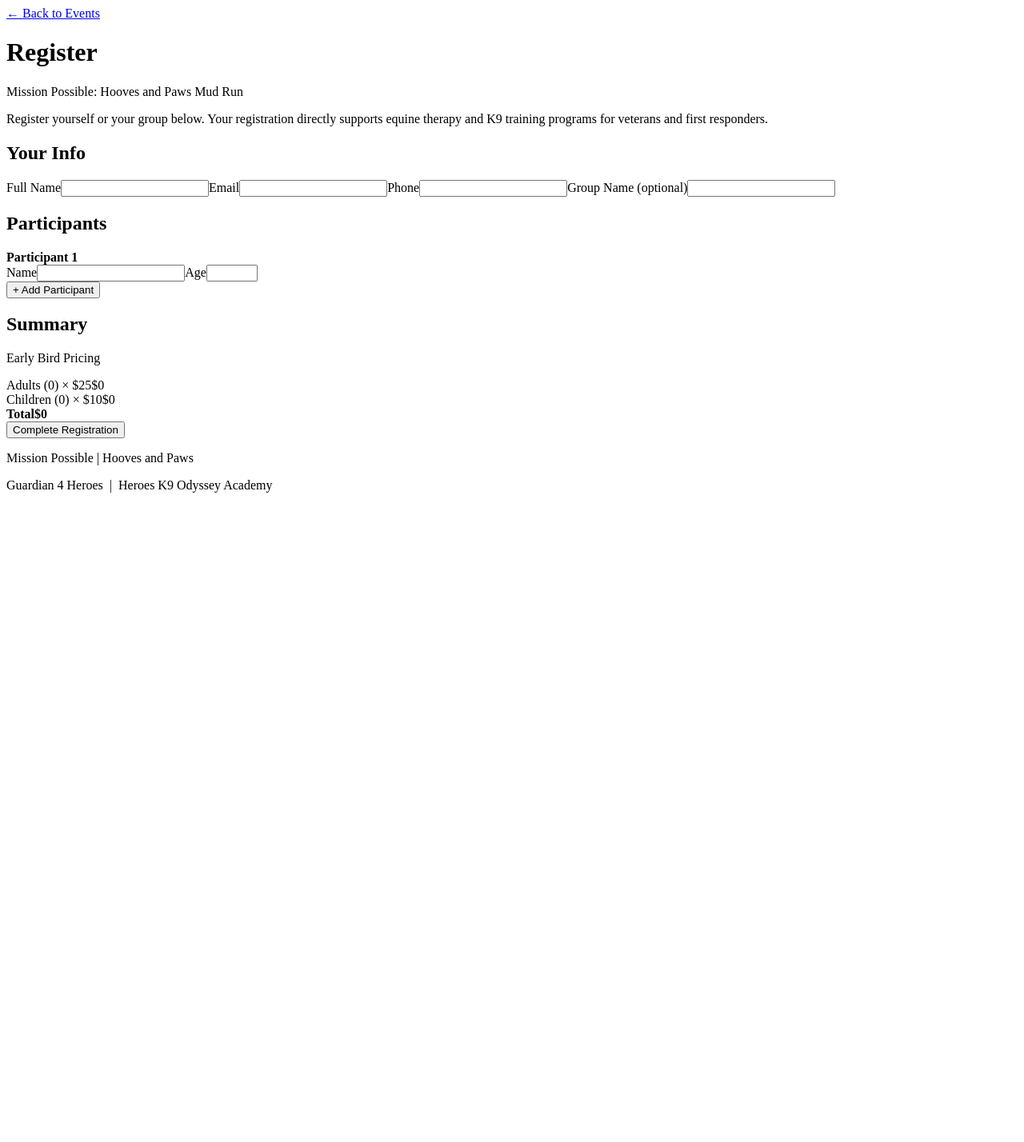
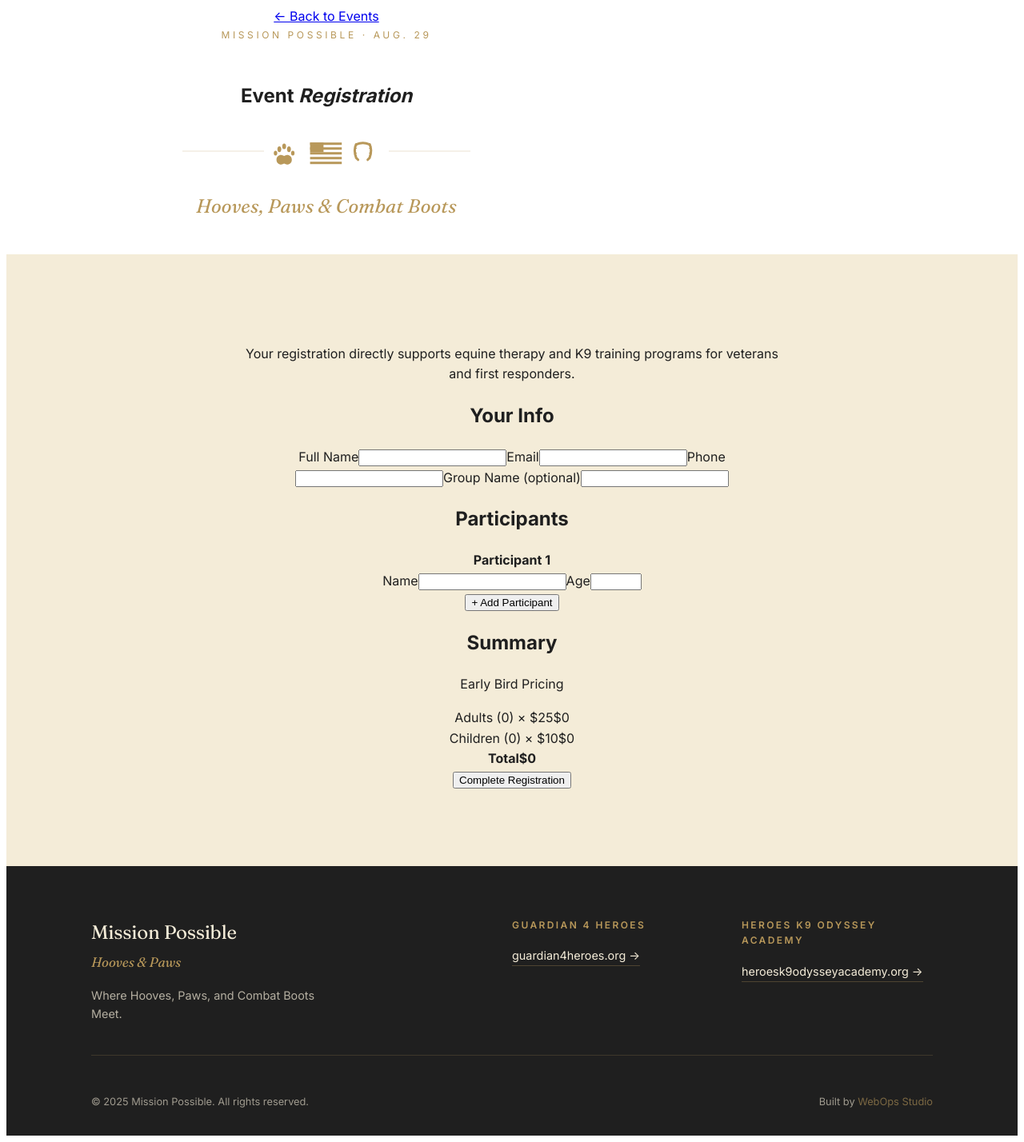
Before and after one commit to craigwitac35/Mission-Possible-, a Next.js app: page /register in a window 1280 px wide. Shown: the whole page at 80% size. Before the commit the page ends 800 px from the top, so only its background shows below. Built offline with nearby package versions, Linux system fonts and the light colour scheme; no server answers.

Commit message:
Refactor RegisterPage layout and styling

```diff
--- a/pages/register.tsx
+++ b/pages/register.tsx
@@ -1,5 +1,6 @@
 import Head from 'next/head';
 import Link from 'next/link';
+import { HorseshoePawDivider } from '@/components/svg/Ornaments';
 import RegistrationForm from '@/components/registration/RegistrationForm';
 
 export default function RegisterPage() {
@@ -13,36 +14,81 @@ export default function RegisterPage() {
         />
       </Head>
 
-      <main>
-        <header className="page-header">
-          <div className="container">
-            <Link href="/events" className="back-link">
-              ← Back to Events
+      <main className="mp-site">
+        <section className="mp-page-hero">
+          <div className="mp-hero-frame">
+            <Link href="/events" className="mp-back-link">
+              &larr; Back to Events
             </Link>
-            <h1>Register</h1>
-            <p className="page-header-tagline">
-              Mission Possible: Hooves and Paws Mud Run
+
+            <p className="mp-eyebrow">Mission Possible &middot; Aug. 29</p>
+
+            <h1 className="mp-page-title">
+              Event <em>Registration</em>
+            </h1>
+
+            <div className="mp-hero-divider">
+              <HorseshoePawDivider className="mp-svg-divider" />
+            </div>
+
+            <p className="mp-tagline">
+              Hooves, Paws &amp; Combat Boots
             </p>
           </div>
-        </header>
+        </section>
 
-        <section className="register-section">
-          <div className="container">
-            <p className="register-intro">
-              Register yourself or your group below. Your registration directly
-              supports equine therapy and K9 training programs for veterans
-              and first responders.
+        <section className="mp-section mp-section-cream mp-register-section">
+          <div className="mp-container mp-container-narrow">
+            <p className="mp-register-intro">
+              Your registration directly supports equine therapy and K9 training
+              programs for veterans and first responders.
             </p>
             <RegistrationForm />
           </div>
         </section>
 
-        <footer className="site-footer">
-          <div className="container">
-            <p className="footer-brand">Mission Possible | Hooves and Paws</p>
-            <p className="footer-orgs">
-              Guardian 4 Heroes &nbsp;|&nbsp; Heroes K9 Odyssey Academy
-            </p>
+        <footer className="mp-footer">
+          <div className="mp-container">
+            <div className="mp-footer-grid">
+              <div className="mp-footer-col">
+                <p className="mp-footer-brand">Mission Possible</p>
+                <p className="mp-footer-tagline">Hooves &amp; Paws</p>
+                <p className="mp-footer-text">
+                  Where Hooves, Paws, and Combat Boots Meet.
+                </p>
+              </div>
+
+              <div className="mp-footer-col">
+                <p className="mp-footer-heading">Guardian 4 Heroes</p>
+                <a
+                  href="https://www.guardian4heroes.org"
+                  target="_blank"
+                  rel="noopener noreferrer"
+                  className="mp-footer-link"
+                >
+                  guardian4heroes.org &rarr;
+                </a>
+              </div>
+
+              <div className="mp-footer-col">
+                <p className="mp-footer-heading">Heroes K9 Odyssey Academy</p>
+                <a
+                  href="https://heroesk9odysseyacademy.org"
+                  target="_blank"
+                  rel="noopener noreferrer"
+                  className="mp-footer-link"
+                >
+                  heroesk9odysseyacademy.org &rarr;
+                </a>
+              </div>
+            </div>
+
+            <div className="mp-footer-bottom">
+              <p>&copy; 2025 Mission Possible. All rights reserved.</p>
+              <p className="mp-footer-credit">
+                Built by <a href="https://web-ops-studio.com" target="_blank" rel="noopener noreferrer">WebOps Studio</a>
+              </p>
+            </div>
           </div>
         </footer>
       </main>
```
